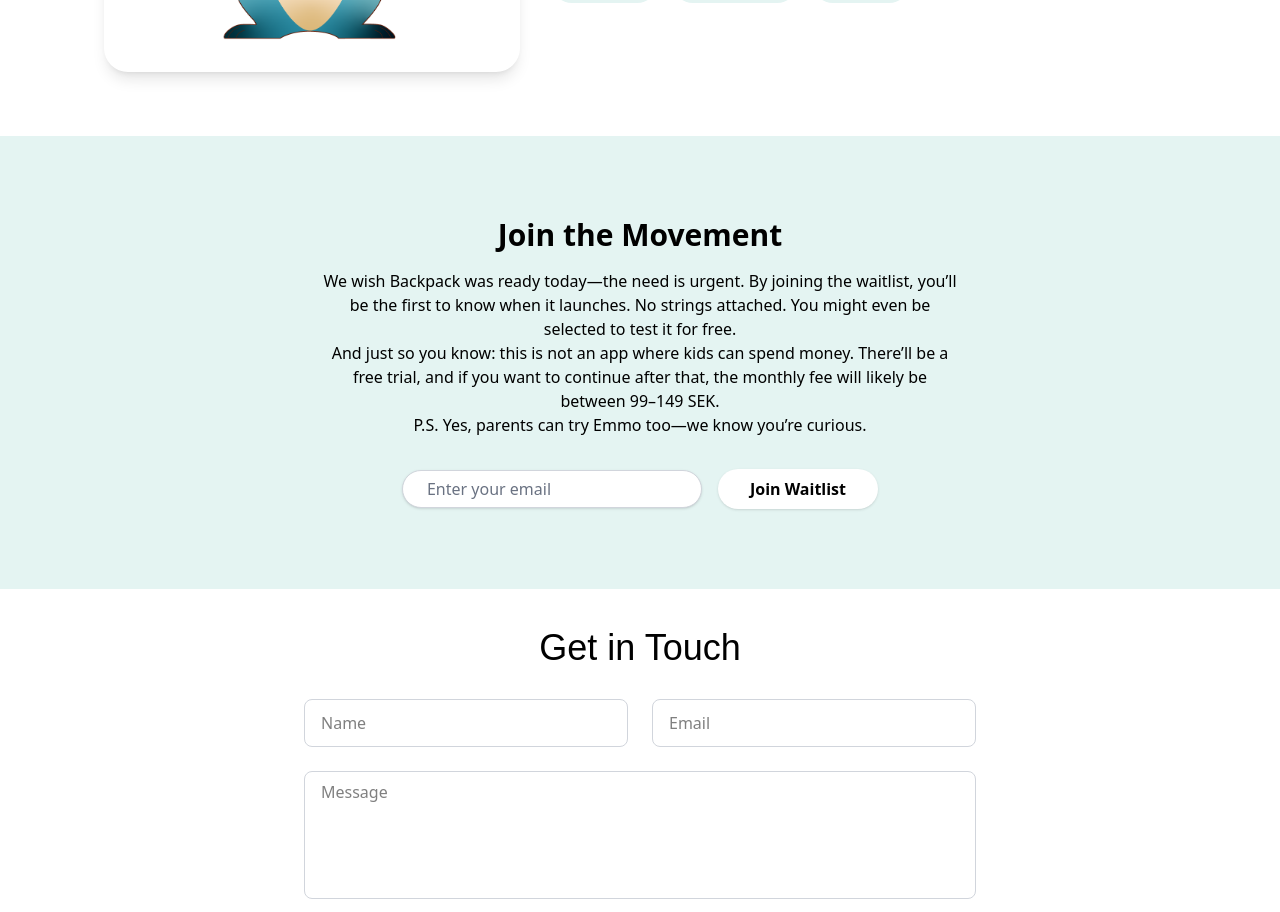
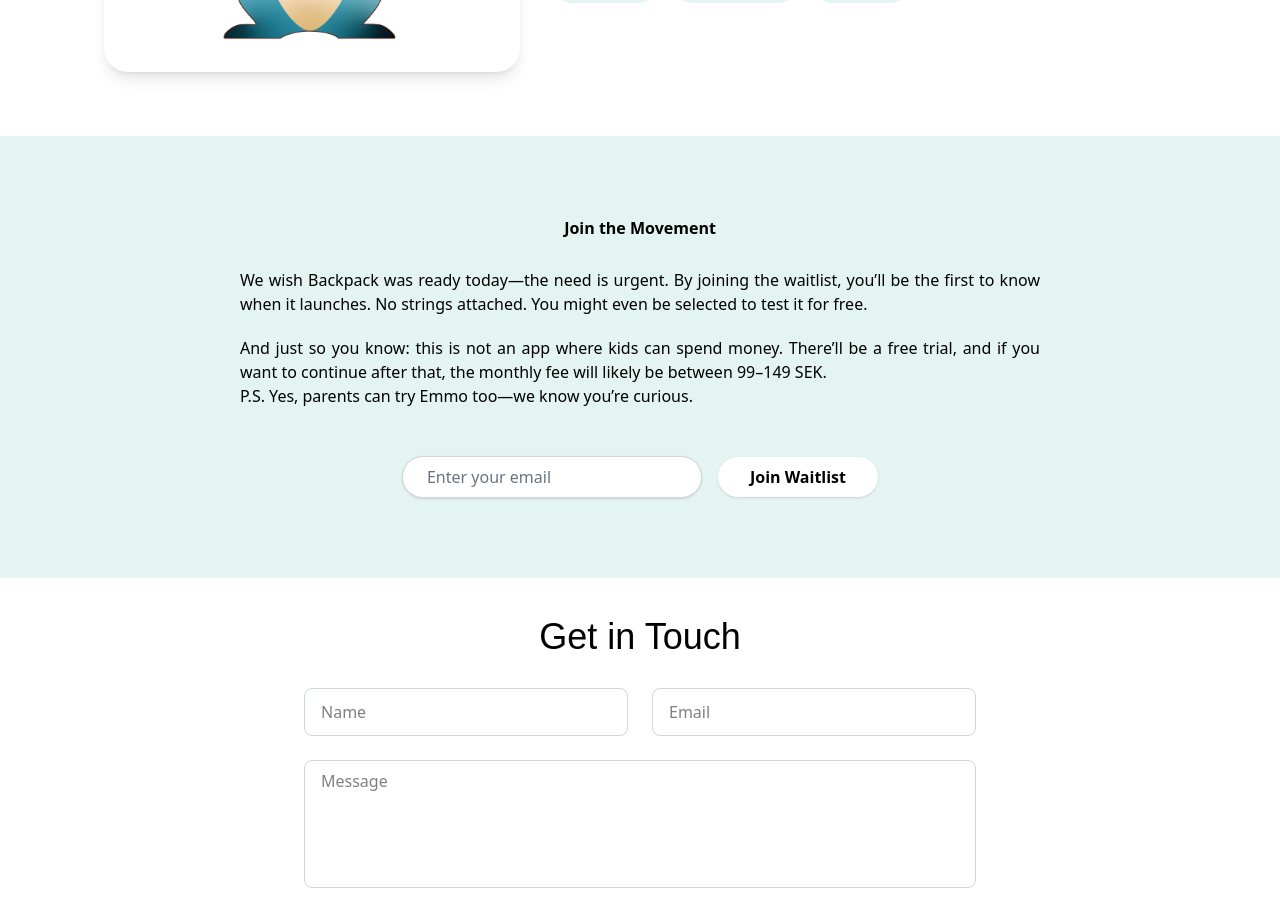
Before and after one commit to Natito9/backpack-project, a Next.js app: page / in a window 1280 px wide. Shown: the part 2700-3612 px from the top of the page. Built offline with nearby package versions, Linux system fonts and the light colour scheme.

Commit message:
waitlist text update

```diff
--- a/src/components/waitlist/waitlist.jsx
+++ b/src/components/waitlist/waitlist.jsx
@@ -32,30 +32,32 @@
   };
   return (
 
-<section className="bg-[#e4f4f2] text-black py-20 text-center">
-  <div className="max-w-2xl mx-auto px-4">
-    <h2 className="text-2xl sm:text-3xl font-semibold leading-tight font-sans text-black">
+<section className="flex flex-col justify-center items-center bg-[#e4f4f2] text-black py-10 px-5 md:py-20">
+  <h2 className="text-[length:--subtitle-font-size] leading-[--subtitle-line-height] pb-7 text-center font-semibold">
     Join the Movement
   </h2>
-    <p className="mt-4 leading-normal font-sans text-black">
-    We wish Backpack was ready today—the need is urgent. By joining the waitlist, you’ll be the first to know when it launches. No strings attached. You might even be selected to test it for free.<br />
-  And just so you know: this is not an app where kids can spend money. There’ll be a free trial, and if you want to continue after that, the monthly fee will likely be <br />between 99–149 SEK.<br />
+
+  <p className="max-w-[800px] text-justify pb-5">
+    We wish Backpack was ready today—the need is urgent. By joining the waitlist, you’ll be the first to know when it launches. No strings attached. You might even be selected to test it for free.
+  </p>
+  <p className="max-w-[800px] text-justify pb-12">
+    And just so you know: this is not an app where kids can spend money. There’ll be a free trial, and if you want to continue after that, the monthly fee will likely be between 99–149 SEK.
+    <br />
     P.S. Yes, parents can try Emmo too—we know you’re curious.
   </p>
 
   <form
     ref={form}
     onSubmit={sendEmail}
-      className="mt-8 flex flex-col sm:flex-row items-center justify-center gap-4"
+    className="flex flex-col sm:flex-row items-center justify-center gap-4"
   >
     <input
       type="email"
       name="email"
       placeholder="Enter your email"
-        className="w-full sm:w-[300px] px-6 py-1.5 rounded-full bg-white text-black placeholder:text-gray-500 font-sans text-base shadow-sm border border-gray-300 focus:outline-none focus:ring-2 focus:ring-blue-400"
+      className="w-full sm:w-[300px] px-6 py-2 rounded-full bg-white text-black placeholder:text-gray-500 text-base shadow-sm border border-gray-300 focus:outline-none focus:ring-2 focus:ring-blue-400"
       required
     />
-
     <button
       type="submit"
       className="px-8 py-2 rounded-full bg-white font-semibold shadow-sm text-black cursor-pointer hover:bg-[#cde5e2]"
@@ -63,8 +65,8 @@
       Join Waitlist
     </button>
   </form>
-  </div>
 </section>
+
 
 
   );
```
Lines whose indentation alone changed are shown as unchanged.
